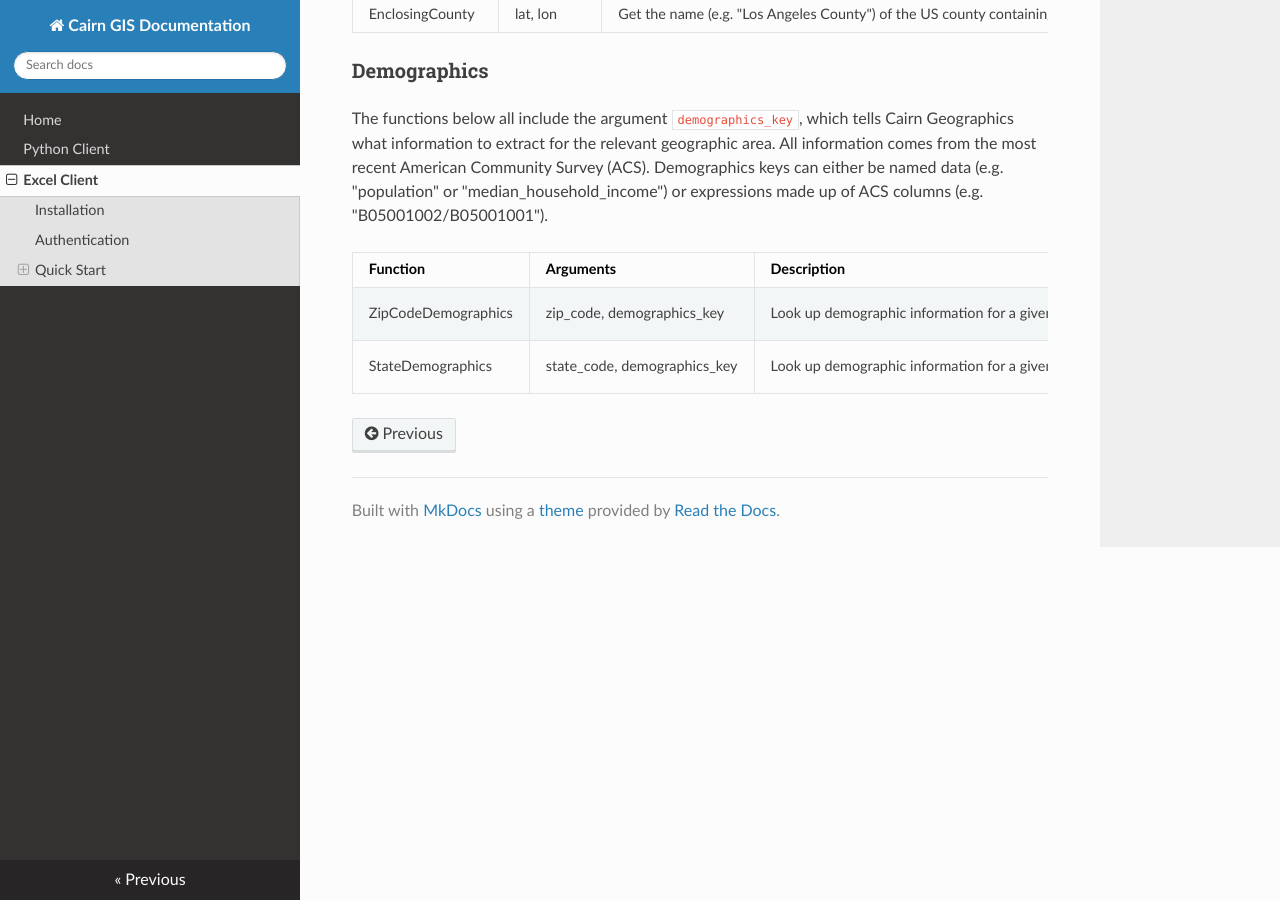
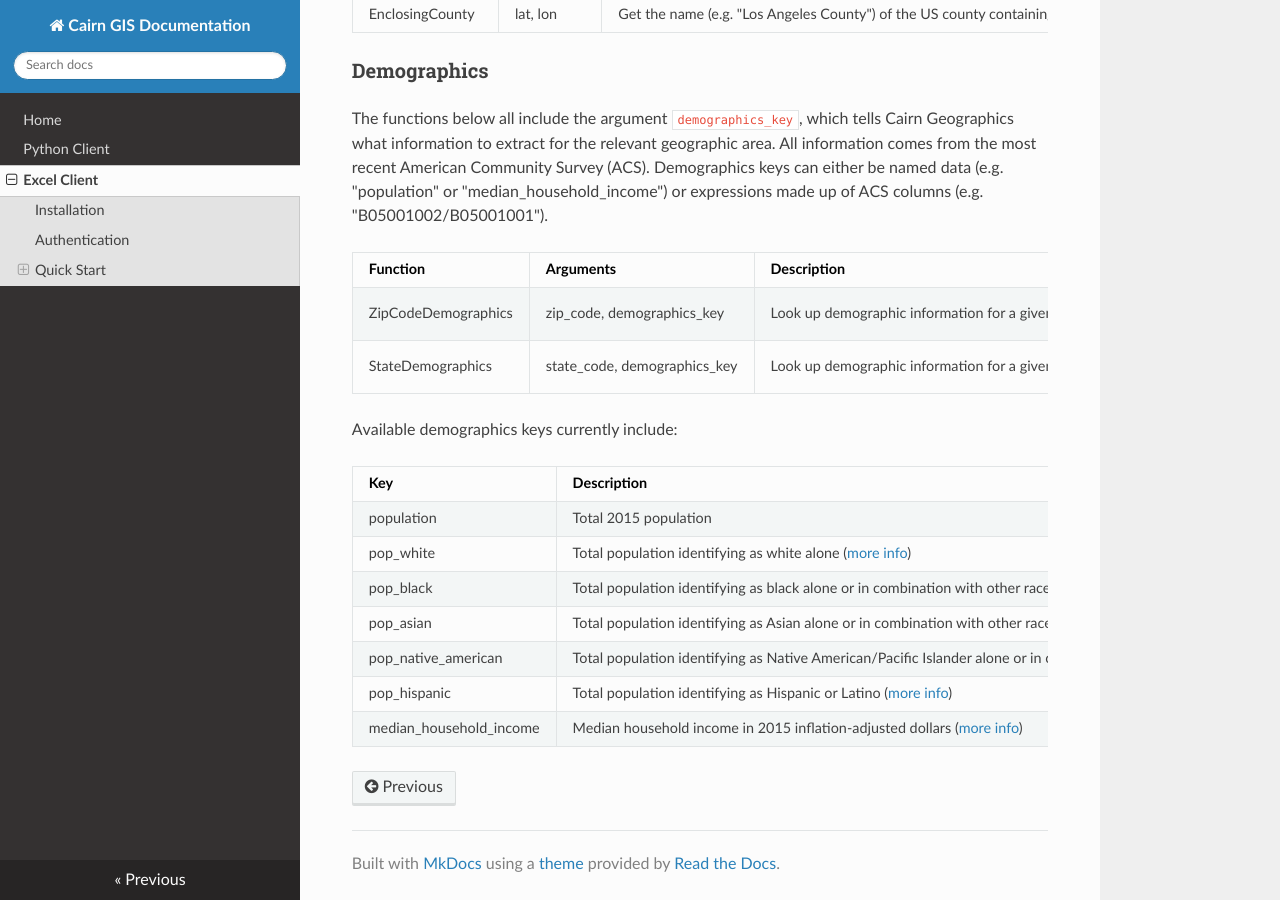
Before and after one commit to cairn-labs/cairn-gis-docs, an MkDocs documentation site: the page built from docs/excel.md, in a window 1280 px wide and 900 px high, scrolled down 1454 px. Built offline with MkDocs 1.6.1, drawn with Linux system fonts in a browser that asks for light colours; nearby versions of some CDN libraries; old or Windows-style settings are respelled for this version of MkDocs.

Commit message:
Add table of available demographics keys

```diff
--- a/docs/excel.md
+++ b/docs/excel.md
@@ -61,3 +61,15 @@ most recent American Community Survey (ACS). Demographics keys can either be nam
 |---------------------|-------------------------------|-------------------------------------------------------------------|--------------------------------------------------------|
 | ZipCodeDemographics | zip_code, demographics_key    | Look up demographic information for a given five-digit zip code.  | `=ZipCodeDemographics("02138", "population")`          |
 | StateDemographics   | state_code, demographics_key  | Look up demographic information for a given US state.             | `=StateDemographics("GA", "B01001A003 + B01001B003")`  |
+
+Available demographics keys currently include:
+
+| Key                     |  Description                                                                                                               |
+|-------------------------|----------------------------------------------------------------------------------------------------------------------------|
+| population              | Total 2015 population                                                                                                      |
+| pop_white               | Total population identifying as white alone ([more info](https://www.socialexplorer.com/data/ACS2015/metadata/?ds=ACS15&var=B02001002))                                                               |
+| pop_black               | Total population identifying as black alone or in combination with other races ([more info](https://www.socialexplorer.com/data/ACS2015/metadata/?ds=ACS15&var=B02001002))                            |
+| pop_asian               | Total population identifying as Asian alone or in combination with other races ([more info](https://www.socialexplorer.com/data/ACS2015/metadata/?ds=ACS15&var=B02001002))                            |
+| pop_native_american     | Total population identifying as Native American/Pacific Islander alone or in combination with other races ([more info](https://www.socialexplorer.com/data/ACS2015/metadata/?ds=ACS15&var=B02001002)) |
+| pop_hispanic            | Total population identifying as Hispanic or Latino ([more info](https://www.socialexplorer.com/data/ACS2015/metadata/?ds=ACS15&var=b03001003))                                                        |
+| median_household_income | Median household income in 2015 inflation-adjusted dollars ([more info](https://www.socialexplorer.com/data/ACS2015/metadata/?ds=ACS15&var=b19013001))                                                |
```
Also changed, not shown: docs/python.md (+14 -0 lines).
